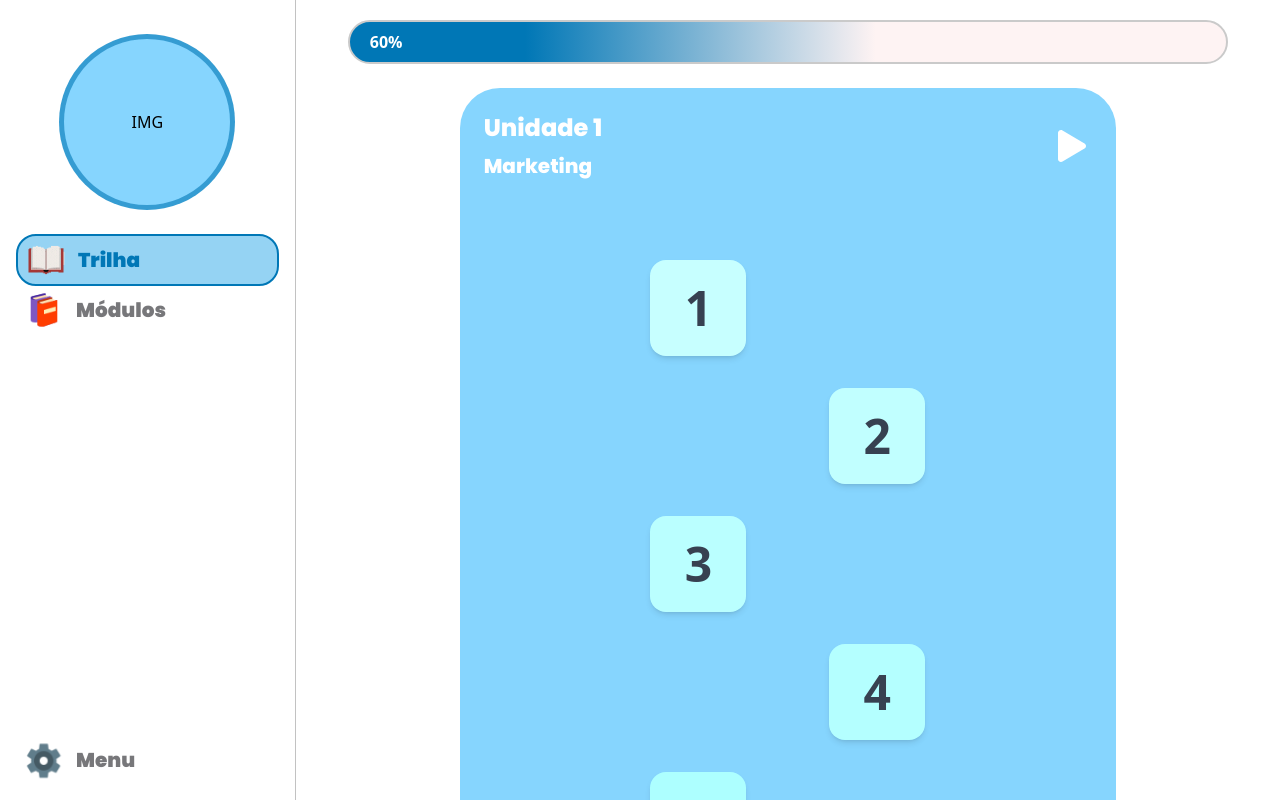
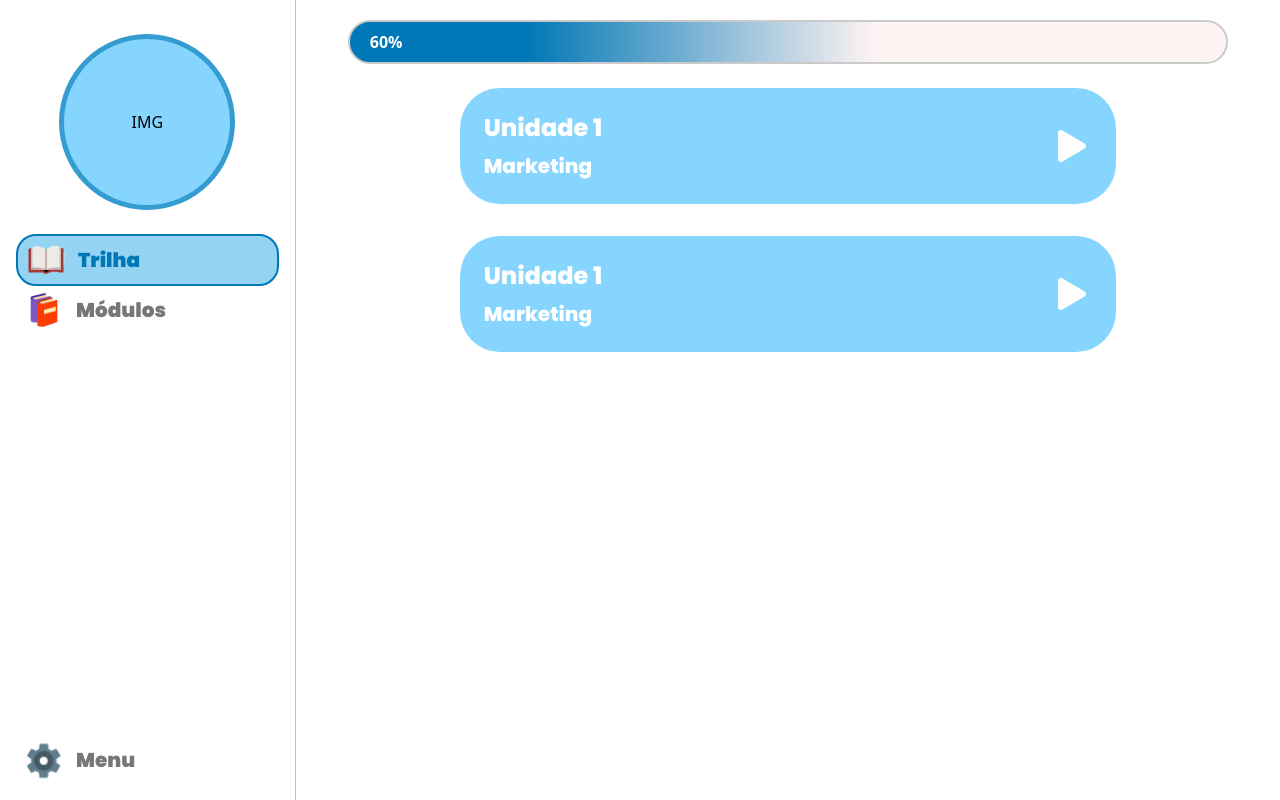
Before and after one commit to mariadxavier/roadmap-administracao, a React (Vite) app: page /principal in a window 1280 px wide. Built offline with nearby package versions, Linux system fonts and the light colour scheme; a web font is replaced by a local one.

Commit message:
test gsap use

```diff
--- a/package.json
+++ b/package.json
@@ -10,6 +10,7 @@
     "preview": "vite preview"
   },
   "dependencies": {
+    "gsap": "^3.12.5",
     "react": "^18.2.0",
     "react-dom": "^18.2.0",
     "react-icons": "^5.2.0",
--- a/src/components/Unit.tsx
+++ b/src/components/Unit.tsx
@@ -1,20 +1,36 @@
 import { FaPlay } from "react-icons/fa";
 import { twMerge } from "tailwind-merge";
+import { useRef, useState } from "react";
+import gsap from "gsap";
 
 interface UnitProps {
     numero: string,
     nome: string,
     children?: Array<JSX.Element>,
-    closed? : boolean,
     color: string;
 }
 
-export function Unit({children, numero, nome, closed, color}: UnitProps) {
+export function Unit({ children, numero, nome, color }: UnitProps) {
+    const myRef = useRef(null);
+    const [h, setH] = useState("0");
+
+    function handleClickUnity() {
+        //gsap.to(ref, {height: h}
+        h === "0" ? setH("full") : setH("0");
+        gsap.to(myRef, {
+            duration:2.5,
+            ease: "elastic.inOut(1,0.3)",
+            height: h
+            });
+        console.log(h);
+    }
+
+
 
     return (
-        <div className="w-full sm:w-11/12 lg:w-8/12 bg-backgroundMedium-adm p-6 my-4 rounded-[40px]" style={{background: `${color}`}}>
+        <div className="w-full sm:w-11/12 lg:w-8/12 bg-backgroundMedium-adm p-6 my-4 rounded-[40px]" style={{ background: `${color}` }}>
             {/* Header - Unidade minimizada: */}
-            <div className="flex items-center justify-between w-full  text-white">
+            <div onClick={handleClickUnity} className="flex items-center justify-between w-full  text-white cursor-pointer">
                 <div className="font-extrabold font-poppins flex flex-col gap-2">
                     <h1 className=" text-2xl">Unidade {numero}</h1>
                     {/* alimentar numero por quantidade e orgem de elementos unit na pagina */}
@@ -24,13 +40,11 @@ export function Unit({children, numero, nome, closed, color}: UnitProps) {
             </div>
 
             {/* Unidade inteira - área da trilha: */}
-            <div className={twMerge("flex flex-col items-center ", closed ? "h-0 overflow-hidden" : "")}>
+            <div ref={myRef} className="flex flex-col items-center overflow-hidden h-0">
                 <div className="p-10 lg:mt-10 w-full sm:w-7/12 flex flex-col items-center gap-8">
                     {children}
                 </div>
             </div>
-        </div>
+        </div >
     );
 }
-
-Unit
--- a/src/pages/Principal.tsx
+++ b/src/pages/Principal.tsx
@@ -25,6 +25,15 @@ export function Principal() {
                         </div>
                     </header>
                     <section className="h-full w-full flex flex-col items-center lg:mt-10">
+                          <Unit color="#86d5fe" numero="1" nome="Marketing">
+                            {temas.map((item, index) => {
+                              // este log existe apenas pra retirar o warning q impede o deploy no vercel por falta de uso de "item". Necessário outra solução.
+
+                              console.log(item.nome)
+                              return(
+
+                            <UnitButton key={index} index={index} arrayLength={temas.length} />) })}
+                          </Unit>
                           <Unit color="#86d5fe" numero="1" nome="Marketing">
                             {temas.map((item, index) => {
                               // este log existe apenas pra retirar o warning q impede o deploy no vercel por falta de uso de "item". Necessário outra solução.
@@ -57,6 +66,8 @@ export function Principal() {
           )
         )
 
+        unidades.map( unidade => <unity color={unidade.color} buttons={unidade.button}>)
+
         Modulo
             {
               [
@@ -84,5 +95,26 @@ export function Principal() {
         }]
         }
 
+        [
+          {
+            logica: [
+              {tema1: {
+                nome: Algoritimo,
+                color: "#ffffff",
+                number: 2,
+                apiColor: "linkFetch"
+                buttons: [
+                  {id: "1",
+                    number: 1,
+                    unityValue: 1,
+                    lessonValue :3
+                    color: "blue"
+                  }
+                ]
+              }}
+            ]
+          }
+        ]
+
         */
 }
```
Also changed, not shown: 1 other file (tests, documents, lock files or other folders).
